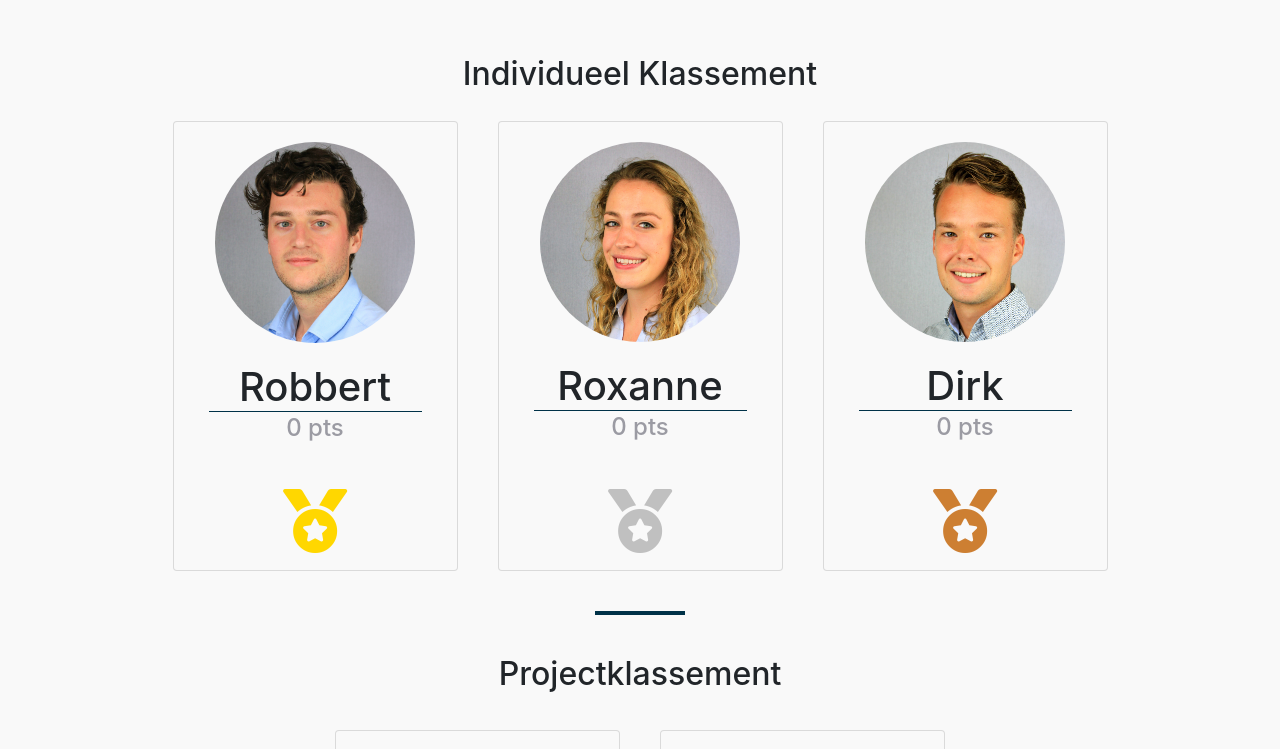
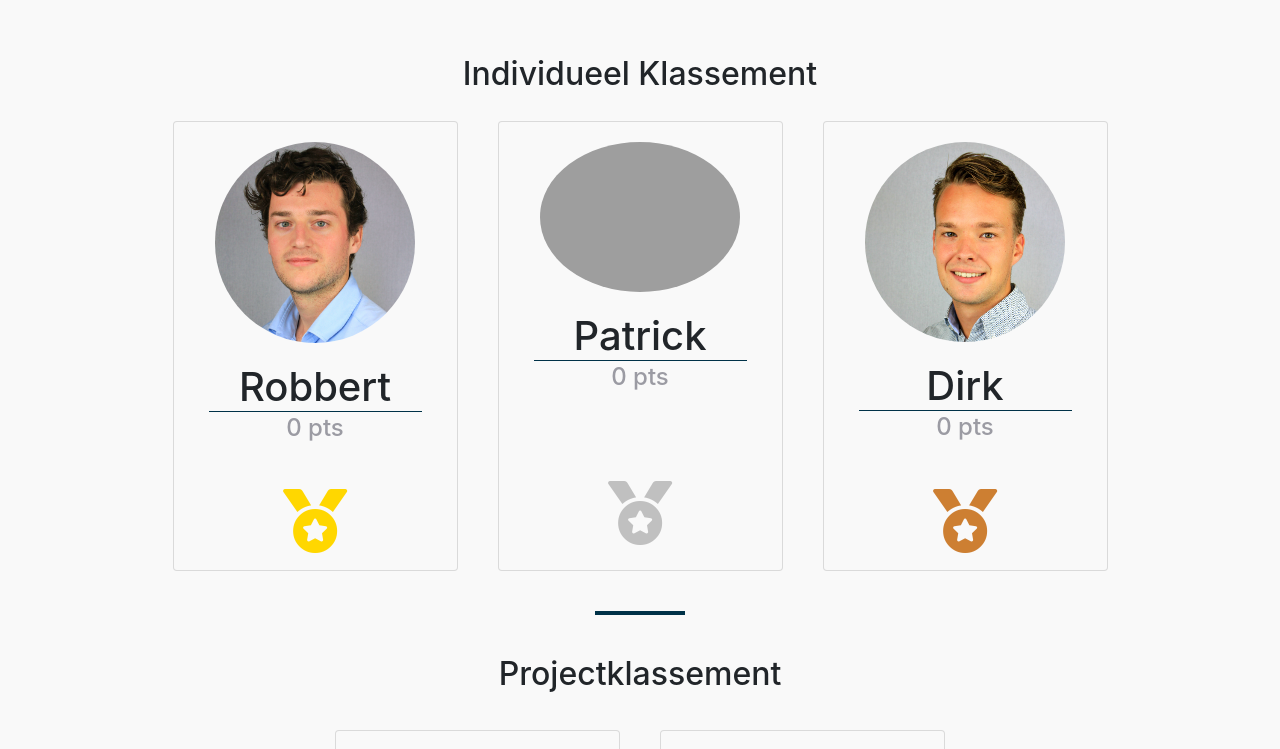
Before and after one commit to robbertmanders/mariokart_website, a PHP site: page / in a window 1280 px wide. Shown: the part 45-794 px from the top of the page. Run offline with PHP 8.4, Linux system fonts and the light colour scheme; some libraries are stand-ins or nearby versions; grey boxes are pictures that could not be loaded.

Commit message:
make it better

```diff
--- a/index.php
+++ b/index.php
@@ -55,9 +55,9 @@
     </div>
 
     <div class="card col-7 col-lg-3 vis">
-      <img class="border-0 foto" src="fotos/roxanne.jpg" alt="Card image cap">
+      <img class="border-0 foto" src="fotos/patrick.jpg" alt="Card image cap">
       <div class="card-body">
-        <h1 class="card-text text-center borderino">Roxanne</h1>
+        <h1 class="card-text text-center borderino">Patrick</h1>
         <h4 class="card-text text-center pb-1 grijze">0 pts</h3>
       </div>
       <span class="icon2 text-center p-2"><i class="fas fa-medal"></i></span>
```
Also changed, not shown: fotos/robbert.jpeg (deleted), 2 other files.
